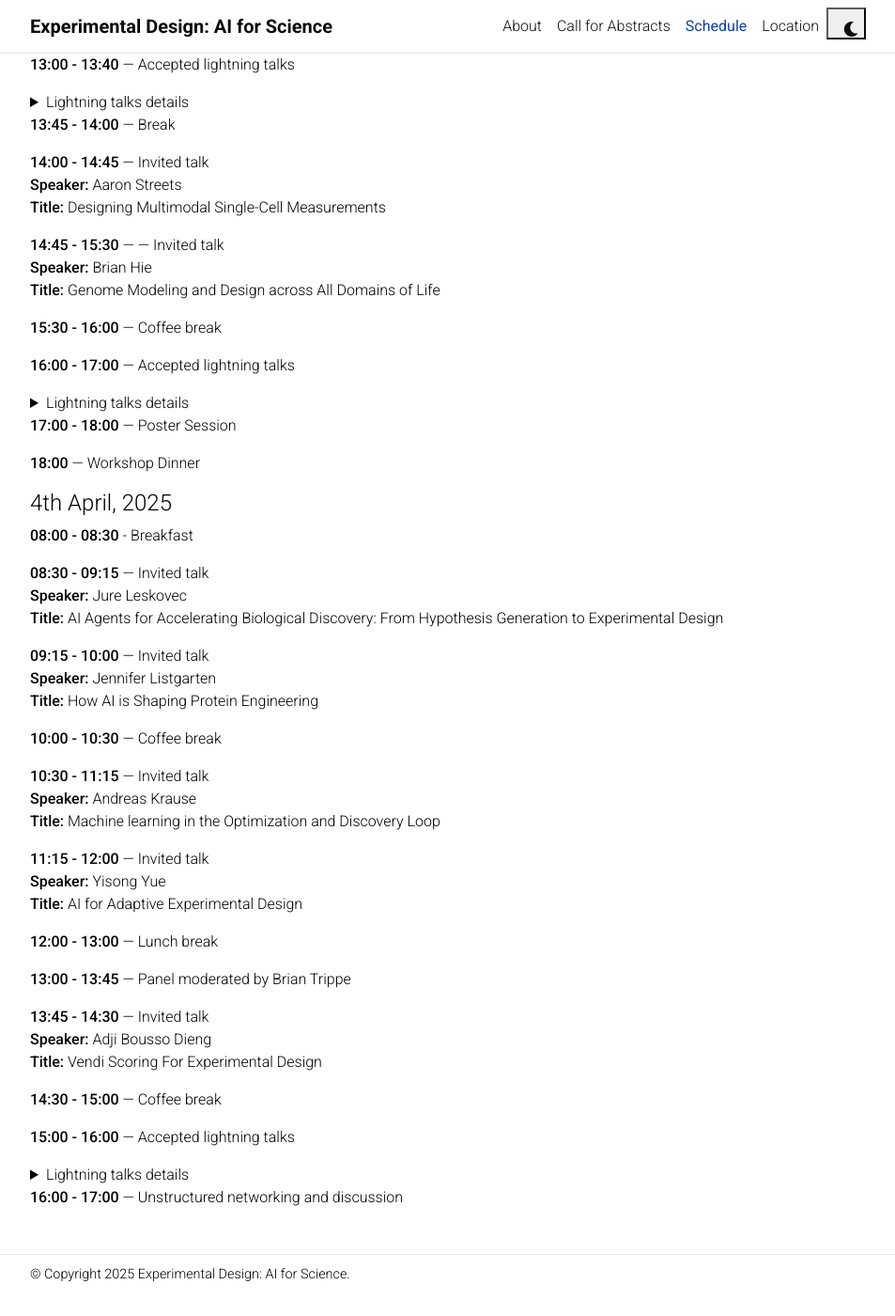
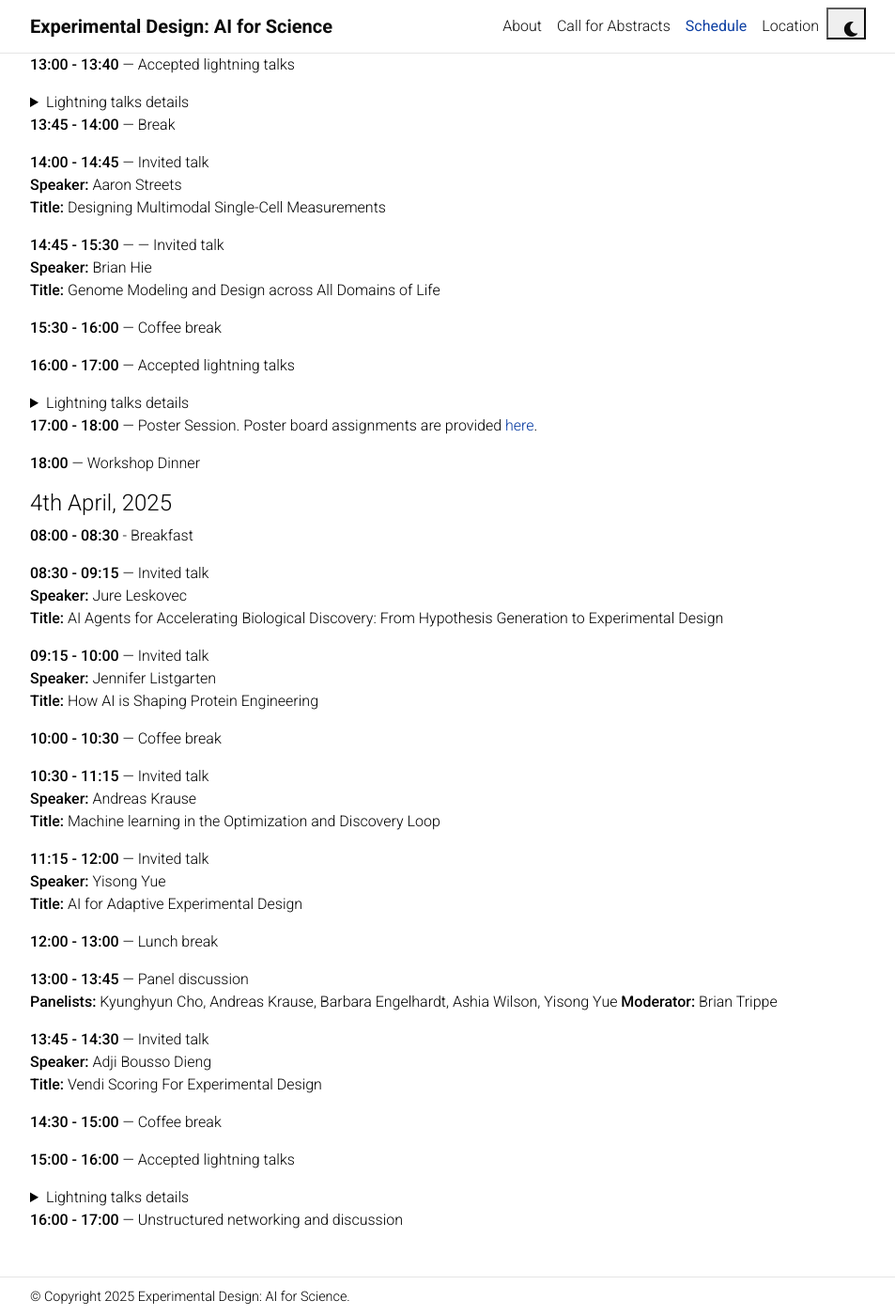
Before and after one commit to edai4science/edai4science.github.io, a Jekyll site: the page built from _pages/schedule.md, in a window 1280 px wide and 1400 px high, scrolled down 780 px. Shown: the whole window at 94% size, without its empty margins (163-1116 px from the left). Built offline with Jekyll 4.4.1, drawn with Linux system fonts in a browser that asks for light colours; comment, search, counter and statistics services are not loaded; a style sheet for code colours, icons or effects is not loaded; before the commit the page ends 2156 px from its top, so only the background shows below that.

Commit message:
add panelists

```diff
--- a/_pages/schedule.md
+++ b/_pages/schedule.md
@@ -67,7 +67,7 @@ nav_order: 3
   16:50 - 17:00 Preference-Guided Diffusion for Multi-Objective Offline Optimization by Yashas Annadani
 
 </details>
-**17:00 - 18:00** — Poster Session
+**17:00 - 18:00** — Poster Session. Poster board assignments are provided [here](https://docs.google.com/document/d/1g3rzZ4bLZrIGxERI11knWOC2MdeXv-yxSYNU5oxgcSM/edit?usp=sharing).
 
 **18:00** — Workshop Dinner
 
@@ -95,7 +95,9 @@ nav_order: 3
 
 **12:00 - 13:00** — Lunch break
 
-**13:00 - 13:45** — Panel moderated by Brian Trippe
+**13:00 - 13:45** — Panel discussion<br>
+                    **Panelists:** Kyunghyun Cho, Andreas Krause, Barbara Engelhardt, Ashia Wilson, Yisong Yue
+                    **Moderator:** Brian Trippe
 
 **13:45 - 14:30** — Invited talk<br>
                     **Speaker:** Adji Bousso Dieng<br>
@@ -107,7 +109,7 @@ nav_order: 3
 <details>
   <summary>Lightning talks details</summary>
   15:00 - 15:10  Improving Off-Policy Evaluation with LLM-Generated Counterfactual Annotations by Aishwarya Mandyam<br>
-  15:10 - 15:20  Principled Collaborative Bayesian Optimization with LLM Guidance by Edward De Brouwer<br>
+  15:10 - 15:20  Optimizing Likelihoods via Mutual Information: Bridging Simulation-Based Inference and Bayesian Optimal Experimental Design by Vincent Zaballa<br>
   15:20 - 15:30  Diversity-based selection for best policy identification in contextual bandit settings by Hyunji (Alex) Nam<br>
   15:30 - 15:40  Practical Bayesian Algorithm Execution via Posterior Sampling by Raul Astudillo<br>
   15:40 - 15:50  Gradient Oriented Active Learning for Candidate Drug Design by Venkatesh Medabalimi<br>
```
